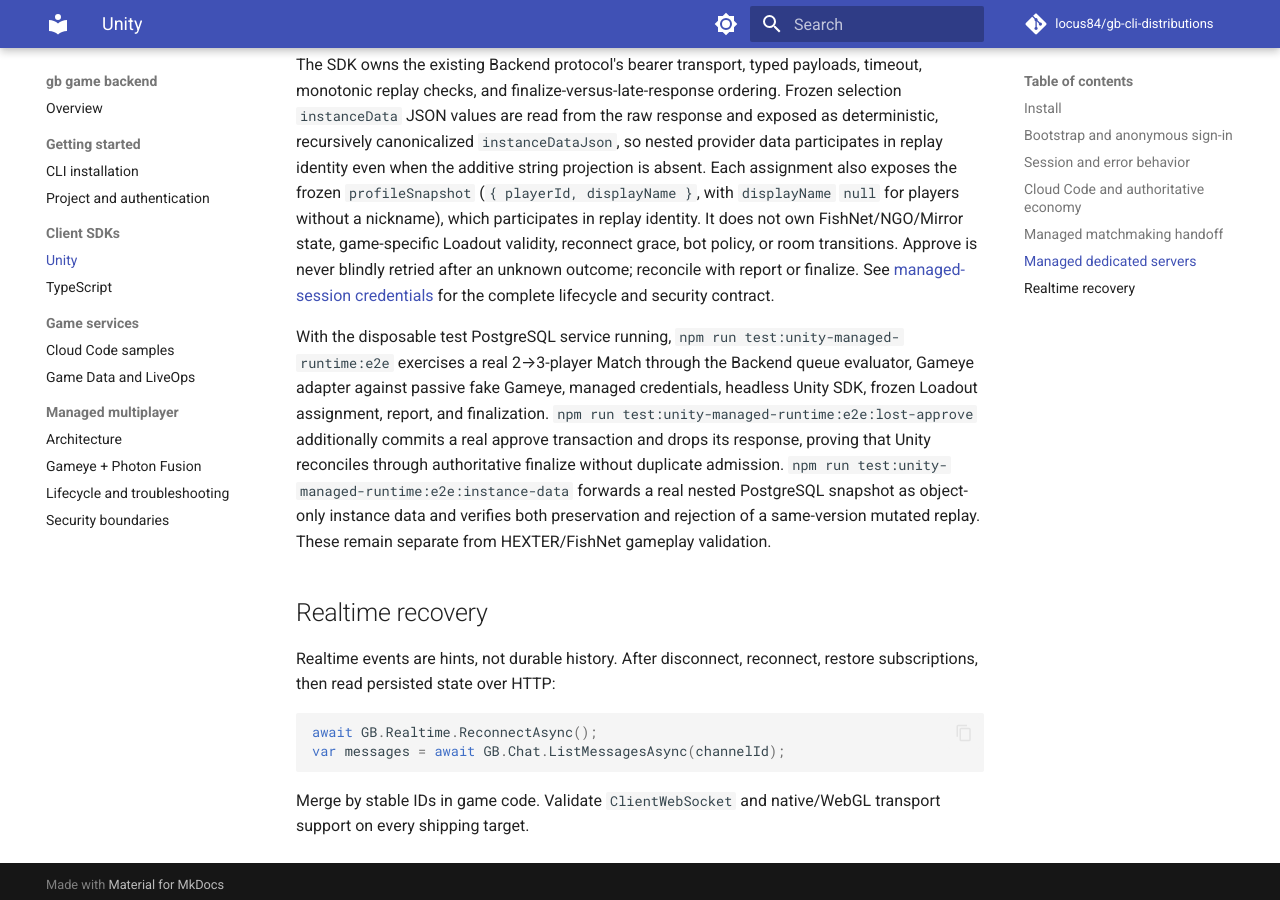
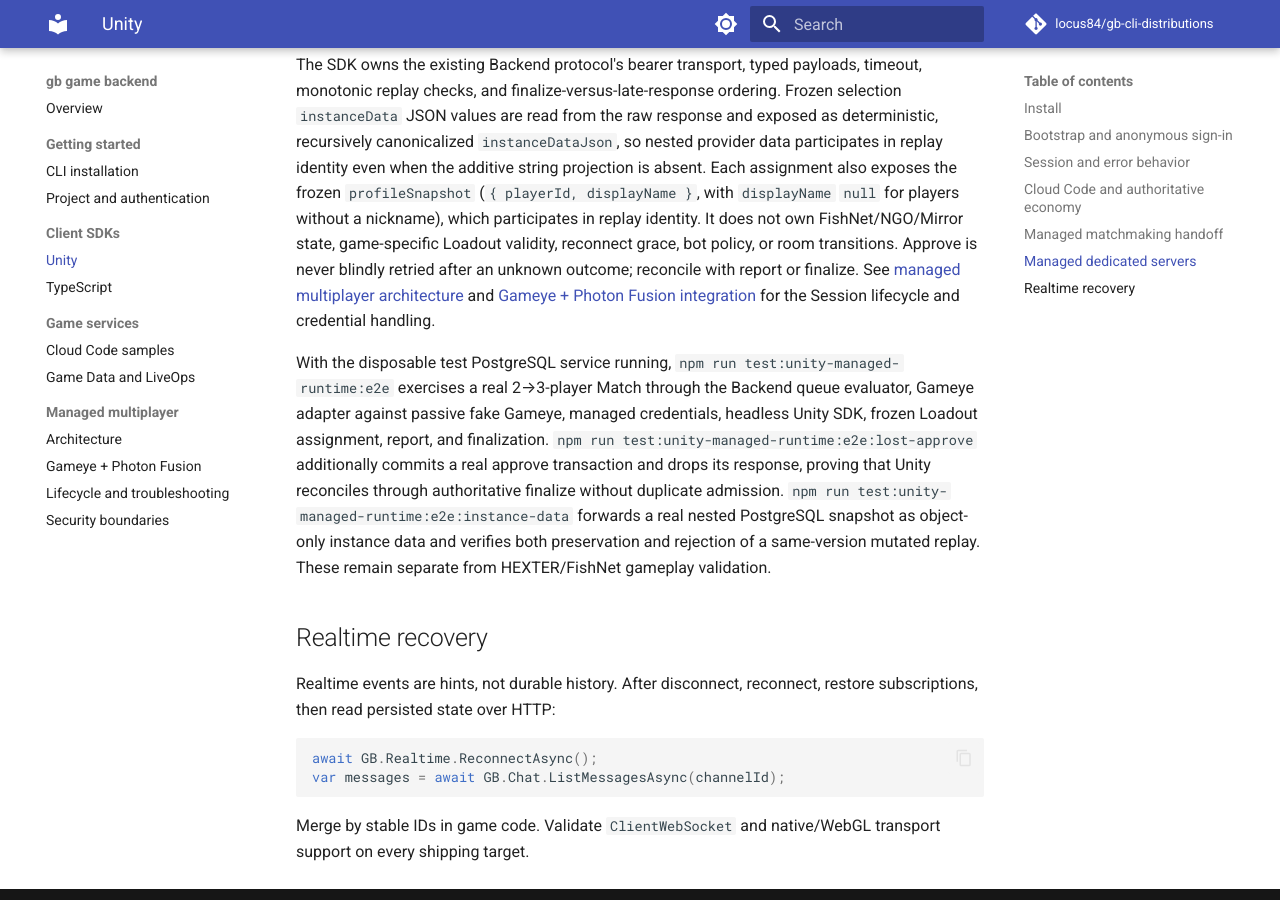
Before and after one commit to locus84/gb-cli-distributions, an MkDocs documentation site: the page built from docs/unity-sdk.md, in a window 1280 px wide and 900 px high, scrolled down 2815 px. Built offline with MkDocs 1.6.1 and Material for MkDocs 9.7.7, drawn with Linux system fonts in a browser that asks for light colours; comment, search, counter and statistics services are not loaded.

Commit message:
docs: fix broken managed-session link that failed the strict Pages build

````diff
--- a/docs/unity-sdk.md
+++ b/docs/unity-sdk.md
@@ -107,7 +107,7 @@ ApplyAuthoritativeRoster(finalUpdate.Payload);
 runtime.Backfill.Commit(finalUpdate);
 ```
 
-The SDK owns the existing Backend protocol's bearer transport, typed payloads, timeout, monotonic replay checks, and finalize-versus-late-response ordering. Frozen selection `instanceData` JSON values are read from the raw response and exposed as deterministic, recursively canonicalized `instanceDataJson`, so nested provider data participates in replay identity even when the additive string projection is absent. Each assignment also exposes the frozen `profileSnapshot` (`{ playerId, displayName }`, with `displayName` `null` for players without a nickname), which participates in replay identity. It does not own FishNet/NGO/Mirror state, game-specific Loadout validity, reconnect grace, bot policy, or room transitions. Approve is never blindly retried after an unknown outcome; reconcile with report or finalize. See [managed-session credentials](../domains/managed-session-auth.md) for the complete lifecycle and security contract.
+The SDK owns the existing Backend protocol's bearer transport, typed payloads, timeout, monotonic replay checks, and finalize-versus-late-response ordering. Frozen selection `instanceData` JSON values are read from the raw response and exposed as deterministic, recursively canonicalized `instanceDataJson`, so nested provider data participates in replay identity even when the additive string projection is absent. Each assignment also exposes the frozen `profileSnapshot` (`{ playerId, displayName }`, with `displayName` `null` for players without a nickname), which participates in replay identity. It does not own FishNet/NGO/Mirror state, game-specific Loadout validity, reconnect grace, bot policy, or room transitions. Approve is never blindly retried after an unknown outcome; reconcile with report or finalize. See [managed multiplayer architecture](managed-multiplayer.md) and [Gameye + Photon Fusion integration](gameye-fusion.md) for the Session lifecycle and credential handling.
 
 With the disposable test PostgreSQL service running, `npm run test:unity-managed-runtime:e2e` exercises a real 2→3-player Match through the Backend queue evaluator, Gameye adapter against passive fake Gameye, managed credentials, headless Unity SDK, frozen Loadout assignment, report, and finalization. `npm run test:unity-managed-runtime:e2e:lost-approve` additionally commits a real approve transaction and drops its response, proving that Unity reconciles through authoritative finalize without duplicate admission. `npm run test:unity-managed-runtime:e2e:instance-data` forwards a real nested PostgreSQL snapshot as object-only instance data and verifies both preservation and rejection of a same-version mutated replay. These remain separate from HEXTER/FishNet gameplay validation.
 
````
